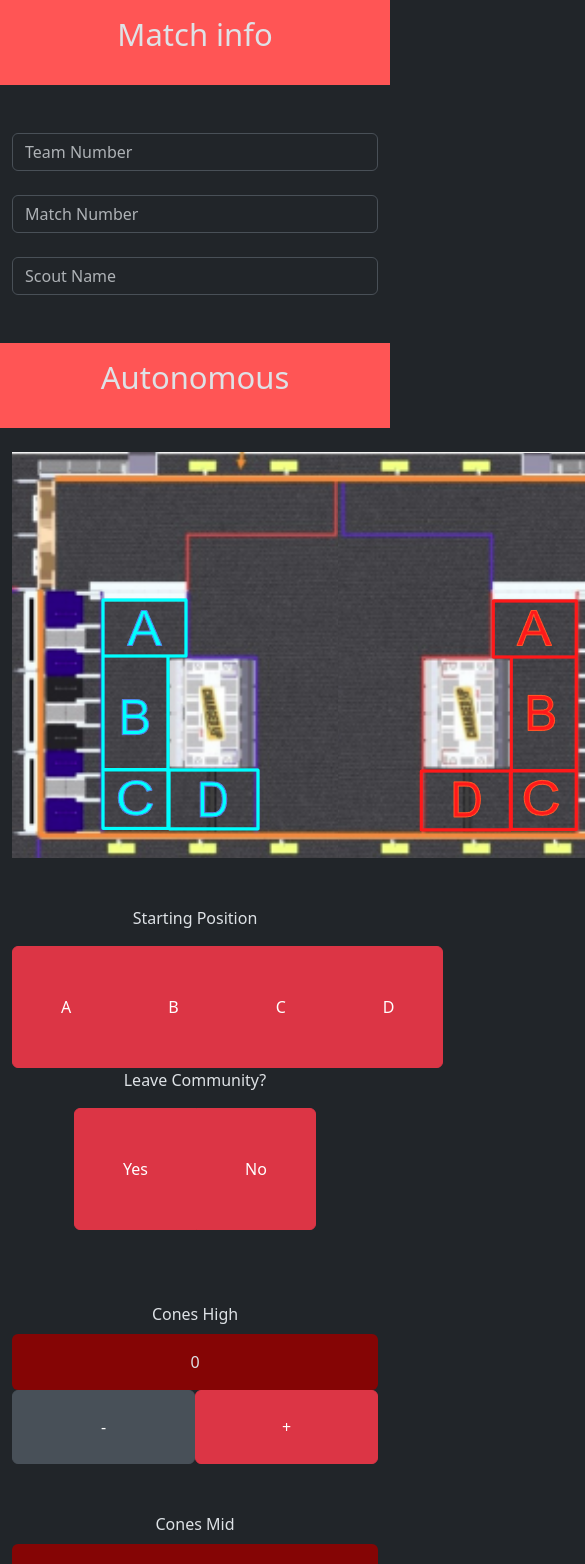
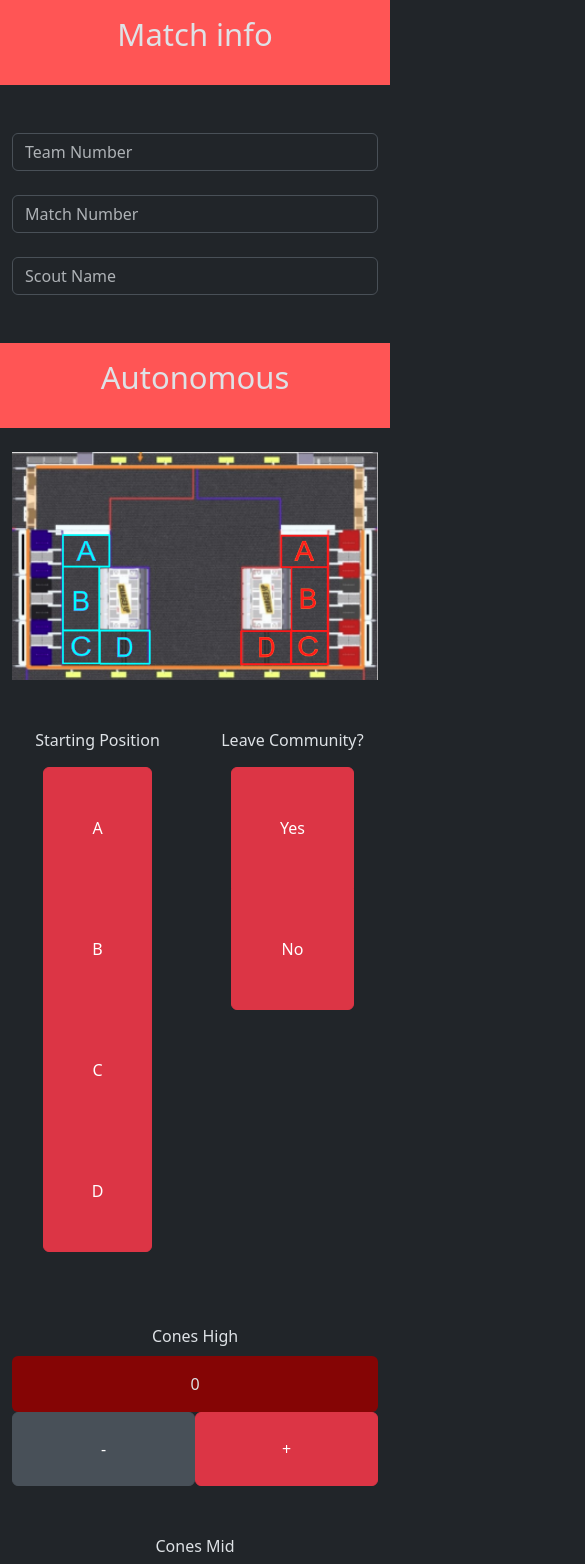
Before and after one commit to Team2590/Nemesis-Scoutview, a React (Vite) app: page / in a window 390 px wide. Shown: the top 1564 px of the page, 585 px wide, since content can reach past the window. Built offline with nearby package versions, Linux system fonts and the light colour scheme.

Commit message:
updated dist

```diff
--- a/src/App.jsx
+++ b/src/App.jsx
@@ -1,4 +1,4 @@
-import React, { useEffect, useState } from 'react'
+import React, { useEffect, useLayoutEffect, useState } from 'react'
 import robotPositions from './robotPositions.png'
 import ButtonArea from './ButtonArea'
 import QRCode from 'react-qr-code'
@@ -43,6 +43,7 @@ export default function App() {
     const [tripleClimb, setTripleClimb] = useState(localStorage.getItem("tripleClimb") == null ? "" : localStorage.getItem("tripleClimb"))
     const [comment, setComment] = useState(localStorage.getItem("comment") == null ? "" : localStorage.getItem("comment"))
     const [missingDataMessage, setMissingDataMessage] = useState([])
+    const [verticalButtons, setVerticalButtons] = useState(false)
 
     useEffect(()=> {
         localStorage.setItem("teamNumber", teamNumber)
@@ -298,6 +299,12 @@ export default function App() {
         console.log(data)
     }, [data])
 
+    useLayoutEffect(()=> {
+        if (window.innerWidth < 768) {
+            setVerticalButtons(true)
+        }
+    },[])
+
     return (
         <>
             {/* missing */}
@@ -345,12 +352,12 @@ export default function App() {
                 </div>
                 <div className="container mx-auto pt-4">
                     <div className="text-center">
-                        <img src={robotPositions} alt="Robot positions" />
+                        <img src={robotPositions} alt="Robot positions" className='img-fluid' />
                     </div>
                     <div className='pt-5 row'>
                         <div className="col text-center">
                             <p>Starting Position</p>
-                            <div className="btn-group" role="group">
+                            <div className={`${verticalButtons ? 'btn-group-vertical' : 'btn-group'}`} role="group">
                                 <input type="radio" className="btn-check" name="startingposition" id="startingpositionA" onClick={()=> setStartingPosition("A")} checked={startingPosition == "A"} readOnly/>
                                 <label className="btn btn-primary p-5" htmlFor="startingpositionA">A</label>
 
@@ -366,7 +373,7 @@ export default function App() {
                         </div>
                         <div className="col text-center">
                             <p>Leave Community?</p>
-                            <div className="btn-group" role="group">
+                            <div className={`${verticalButtons ? 'btn-group-vertical' : 'btn-group'}`} role="group">
                                 <input type="radio" className="btn-check" name="leavecommuntiy" id="leavecommunityyes" onClick={()=> setLeaveCommunity("true")} checked={leaveCommunity == "true"} readOnly/>
                                 <label className="btn btn-primary p-5" htmlFor="leavecommunityyes">Yes</label>
 
@@ -405,7 +412,7 @@ export default function App() {
                     </div>
                     <div className='my-5 text-center'>
                         <p className='mb-2'>Charging Station</p>
-                        <div className="btn-group" role="group">
+                        <div className={`${verticalButtons ? 'btn-group-vertical' : 'btn-group'}`} role="group">
                             <input type="radio" className="btn-check" name="autochargingstation" id="autochargingstationdocked" onClick={()=> setAutoChargingStation("Docked")} checked={autoChargingStation == "Docked"} readOnly/>
                             <label className="btn btn-primary p-5" htmlFor="autochargingstationdocked">Docked</label>
 
@@ -471,7 +478,7 @@ export default function App() {
                     <div className="row my-5">
                         <div className="col-sm text-center">
                             <p>Defense Quantity %</p>
-                            <div className="btn-group" role="group">
+                            <div className={`${verticalButtons ? 'btn-group-vertical' : 'btn-group'}`} role="group">
                                 <input type="radio" className="btn-check" name="defenseQuantity" id="defenseQuantity0" onClick={()=> setDefenseQuantity("0")} checked={defenseQuantity == "0"} readOnly/>
                                 <label className="btn btn-primary p-5" htmlFor="defenseQuantity0">0</label>
 
@@ -490,7 +497,7 @@ export default function App() {
                         </div>
                         <div className="col-sm text-center">
                             <p>Defense Quality</p>
-                            <div className="btn-group" role="group">
+                            <div className={`${verticalButtons ? 'btn-group-vertical' : 'btn-group'}`} role="group">
                                 <input type="radio" className="btn-check" name="defenseQuality" id="defenseQuality0" onClick={()=> setDefenseQuality("0")} checked={defenseQuality == "0"} readOnly/>
                                 <label className="btn btn-primary p-5" htmlFor="defenseQuality0">0</label>
 
@@ -521,7 +528,7 @@ export default function App() {
                 </div>
                 <div className='text-center'>
                     <p className='mb-2 pt-5'>Charging Station</p>
-                    <div className="btn-group" role="group">
+                    <div className={`${verticalButtons ? 'btn-group-vertical' : 'btn-group'}`} role="group">
                         <input type="radio" className="btn-check" name="endgameChargingStation" id="endgameChargingStationdocked" onClick={()=> setEndgameChargingStation("Docked")} checked={endgameChargingStation == "Docked"} readOnly/>
                         <label className="btn btn-primary p-5" htmlFor="endgameChargingStationdocked">Docked</label>
 
@@ -537,7 +544,7 @@ export default function App() {
                 </div>
                 <div className='text-center mb-5'>
                     <p className='mb-2 pt-5'>Additional Robots</p>
-                    <div className="btn-group" role="group">
+                    <div className={`${verticalButtons ? 'btn-group-vertical' : 'btn-group'}`} role="group">
                         <input type="radio" className="btn-check" name="additionalRobots" id="additionalRobots0" onClick={()=> setAdditionalRobots("0")} checked={additionalRobots == "0"} readOnly/>
                         <label className="btn btn-primary p-5" htmlFor="additionalRobots0">0</label>
 
--- a/src/scss/styles.scss
+++ b/src/scss/styles.scss
@@ -2,6 +2,11 @@ $primary: #dc3545;
 $secondary: #ff5555;
 $info: #850505;
 $success: #28a745;
+$btn-padding-y-lg: 1rem;
+$btn-padding-x-lg: 1rem;
+
+@media screen and (width > 768px) {
+}
 
 @import '../../node_modules/bootstrap/scss/functions';
 @import '../../node_modules/bootstrap/scss/variables';
@@ -15,7 +20,3 @@ $theme-colors: map-merge($theme-colors, $custom-colors);
 
 
 @import '../../node_modules/bootstrap/scss/bootstrap.scss';
-
-* {
-    // outline: 1px lime solid !important;
-}
```
Also changed, not shown: 3 other files (tests, documents, lock files or other folders).
